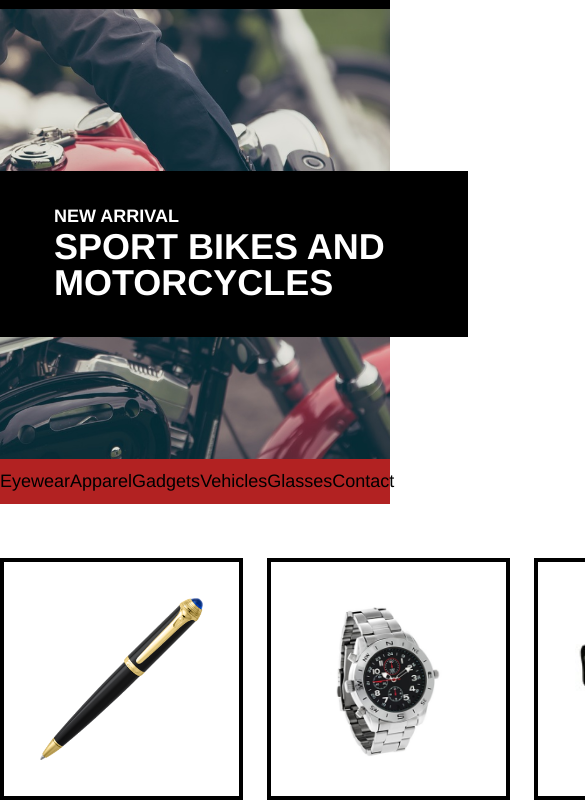
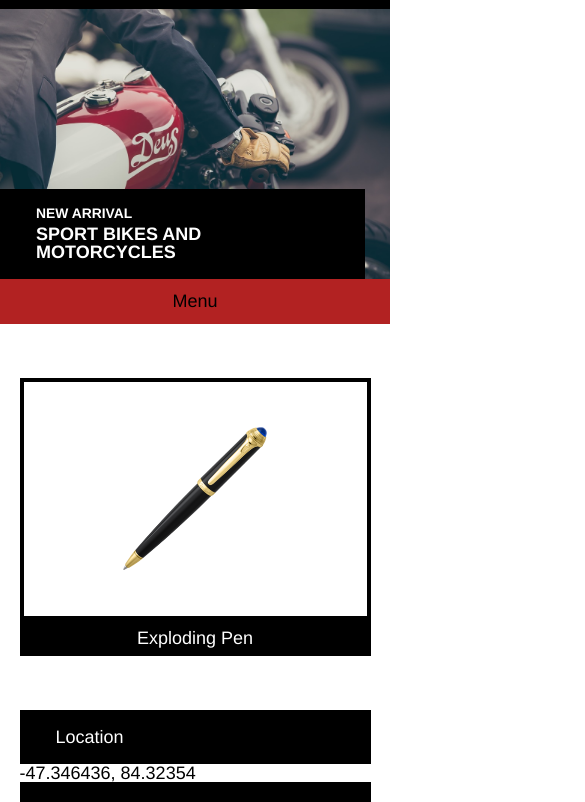
Before and after one commit to DHendrixon/SecretAgentSupply, a plain HTML site: page index.html in a window 390 px wide. Shown: the part 42-844 px from the top of the page, 585 px wide, since content can reach past the window. Drawn offline with Linux system fonts and the light colour scheme.

Commit message:
Complete CSS Responsive design

```diff
--- a/index.html
+++ b/index.html
@@ -46,21 +46,22 @@
 
 
     <!--Main Content-->
+    <!--Items-->
     <div class="container">
       <div class="products">
-        <div class="pen">
+        <div class="product pen">
           <div class="product-image">
             <img src="resources/images/pen.png" alt="ballpoint pen">
           </div>
-          <span class="desciption">Exploding Pen</span>
+          <span class="description">Exploding Pen</span>
         </div>
-        <div class="watch">
+        <div class="product watch">
           <div class="product-image">
             <img src="resources/images/watch.png" alt="wristwatch">
           </div>
           <span class="description">Cellular Watch</span>
         </div>
-        <div class="glasses">
+        <div class="product glasses">
           <div class="product-image">
             <img src="resources/images/glasses.png" alt="square lens sunglasses">
           </div>
@@ -68,6 +69,7 @@
         </div>
       </div>
     </div>
+    <!--Store Info-->
     <div class="container">
       <div class="locationhours">
         <div class="info">
--- a/resources/css/style.css
+++ b/resources/css/style.css
@@ -73,46 +73,121 @@ nav ul {
 }
 
 /* Main Content */
-.products {
+.products,
+.locationhours {
   display: flex;
   justify-content: space-between;
   margin-top: 3rem;
 }
-.products img {
-  padding: 2rem;
+.product {
+  width: 30%;
+}
+.product-image {
+  display: flex;
+  justify-content: center;
+  align-items: center;
+  padding: 2rem 0;
   height: 9rem;
   border: 4px solid black;
 }
-.products h1 {
+.product-image img {
+  max-width: 8rem;
+}
+.description {
+  display: block;
+  padding: 0.5rem;
   background-color: black;
-  padding: 0.5rem 0;
   text-align: center;
-}
-.products div {
-
-}
-
-.locationhours {
-  color: black;
-  margin-top: 3rem;
-  display: flex;
-  justify-content: space-between;
-}
-
-.locationhours h1 {
-  background-color: black;
-  padding: 1rem 2rem;
   color: white;
 }
-.locationhours div {
+.info {
   width: 35%;
+}
+.info .title {
+  display: block;
+  padding: 1rem 2rem;
+  background-color: black;
+  color: white;
 }
 
 /* Footer */
 footer {
   margin-top: 4rem;
-  height: 5rem;
+  padding: 5rem 0;
   background-color: black;
-  display: flex;
-  align-items: center;
+  color: white;
 }
+
+/* Tablet Display*/
+
+@media only screen and (max-width: 1024px) {
+
+  .container {
+    width: 100%;
+  }
+
+  /* Nav Bar */
+  nav ul {
+    display: none;
+  }
+  .mobile-nav {
+    display: block;
+    text-align: center;
+  }
+  /* Items */
+  .glasses {
+    display: none;
+  }
+  .product {
+    width: 47%;
+  }
+}
+
+/* Phone Display */
+
+@media only screen and (max-width: 470px) {
+
+  .container {
+    width: 100%;
+  }
+
+  /* Main Banner */
+  .mainbanner {
+    height: 15rem;
+  }
+  .banner-text {
+    top: 10rem;
+    width: 75%;
+    padding: 1rem 2rem;
+    background-color: black;
+    color: white;
+    text-transform: uppercase;
+  }
+  .banner-text h4 {
+    font-size: .77rem;
+    font-weight: bold;
+  }
+
+  .banner-text h1 {
+    font-size: 1rem;
+    font-weight: bold;
+  }
+
+  /* Items */
+  .watch {
+    display: none;
+  }
+  .products {
+    justify-content: space-around;
+  }
+  .product {
+    width: 90%;
+  }
+  .locationhours {
+    flex-wrap: wrap;
+    justify-content: space-around;
+  }
+  .info {
+    width: 90%;
+  }
+}
```
